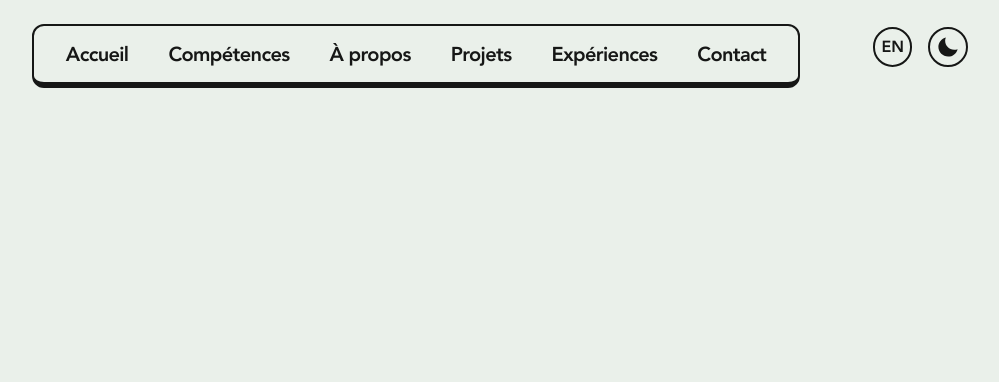
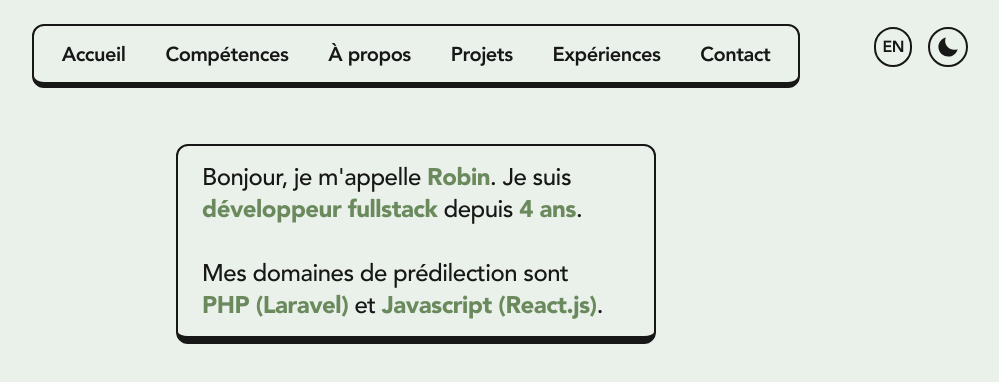
Before and after one commit to Robin-Combeau/portfolio-nextjs, a Next.js app: page / in a window 1280 px wide. Shown: the top 382 px of the page, without its empty margins (224-1223 px from the left). Built offline with nearby package versions, Linux system fonts and the light colour scheme.

Commit message:
feat WIP intro

```diff
--- a/app/layout.tsx
+++ b/app/layout.tsx
@@ -67,7 +67,7 @@ export default function RootLayout({
 }) {
   return (
     <html lang="en">
-      <body suppressHydrationWarning={true} className={`${avenir.className} font-medium text-[#161716] bg-[#EAF0EA]` }>
+      <body suppressHydrationWarning={true} className={`${avenir.className} font-medium text-[#161716] tracking-[-0.03rem] bg-[#EAF0EA] pt-28 sm:pt-36` }>
         <Header />
         {children}
       </body>
--- a/app/page.tsx
+++ b/app/page.tsx
@@ -1,7 +1,9 @@
+import Intro from "@/components/intro";
+
 export default function Home() {
   return (
     <main className="">
-
+      <Intro />
     </main>
   )
 }
--- a/components/header.tsx
+++ b/components/header.tsx
@@ -19,7 +19,7 @@ export default function Header() {
         <ul className="flex w-[22rem] flex-wrap items-center justify-center gap-y-1 text-[1rem] font-medium sm:w-[initial] sm:flex-nowrap sm:gap-2">
           {links.map((link) =>
             <motion.li
-              className="h-3/4 flex items-center justify-center relative font-bold tracking-[-0.04rem] whitespace-nowrap text-xl"
+              className="h-3/4 flex items-center justify-center relative font-bold whitespace-nowrap text-xl"
               key={link.hash}
               initial={{ y: -100, opacity: 0 }}
               animate={{ y: 0, opacity: 1 }}
@@ -34,10 +34,13 @@ export default function Header() {
           )}
         </ul>
       </nav>
-      <div className="flex fixed top-[0.15rem] right-20 h-12 py-2 sm:top-[1.7rem] sm:h-[initial] sm:py-0" >
+      <motion.div
+        className="flex fixed top-[0.15rem] right-20 h-12 py-2 sm:top-[1.7rem] sm:h-[initial] sm:py-0"
+        initial={{ y: -100, opacity: 0 }}
+        animate={{ y: 0, opacity: 1 }}>
         <button className="flex w-full items-center justify-center mx-2 px-1.5 py-1.5 transition font-bold border-2 border-[#161716] rounded-full">EN</button>
         <button className="flex w-full items-center justify-center mx-2 px-1.5 py-1.5 transition font-bold border-2 border-[#161716] rounded-full"><IoMdMoon size={24} /></button>
-      </div>
+      </motion.div>
     </header>
   )
 }
--- /dev/null
+++ b/components/intro.tsx
@@ -0,0 +1,21 @@
+import React from 'react'
+
+export default function Intro() {
+  return (
+    <section>
+        <div className="flex items-center justify-center">
+            <div className="border-2 border-[#161716] border-b-[8px] bg-[#EAF0EA] text-2xl font-medium px-6 py-4 pr-12 rounded-xl mx-8 sm:w-[30rem] sm:h-[12.5rem]">
+            Bonjour, je m'appelle <span className="font-black text-[#6A8A5D]">Robin</span>. Je suis <span className="font-black text-[#6A8A5D]">développeur fullstack</span> depuis <span className="font-black text-[#6A8A5D]">4 ans</span>.
+            <br/><br/>
+            Mes domaines de prédilection sont <span className="font-black text-[#6A8A5D]">PHP (Laravel)</span> et <span className="font-black text-[#6A8A5D]">Javascript (React.js)</span>.
+            </div>
+            {/* <div className="border-2 border-[#161716] border-b-[8px] bg-[#EAF0EA] text-2xl font-medium px-6 py-4 pr-12 rounded-xl sm:w-[30rem] sm:h-[12.5rem]">
+            Bonjour, je m'appelle <span className="font-black text-[#6A8A5D]">Robin</span>. Je suis <span className="font-black text-[#6A8A5D]">développeur fullstack</span> depuis <span className="font-black text-[#6A8A5D]">4 ans</span>.
+            <br/><br/>
+            Mes domaines de prédilection sont <span className="font-black text-[#6A8A5D]">PHP (Laravel)</span> et <span className="font-black text-[#6A8A5D]">Javascript (React.js)</span>.
+            </div> */}
+        </div>
+
+    </section>
+  )
+}
```
